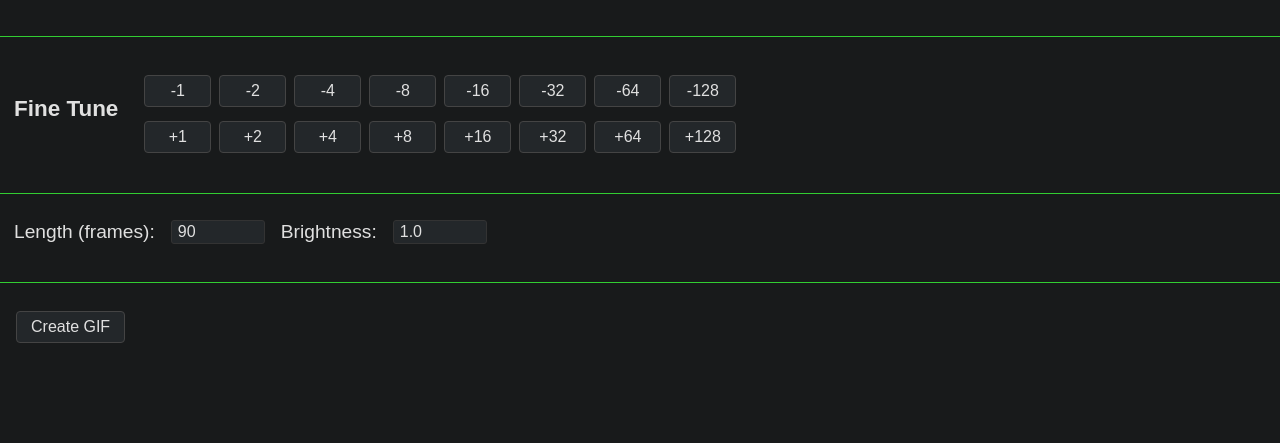
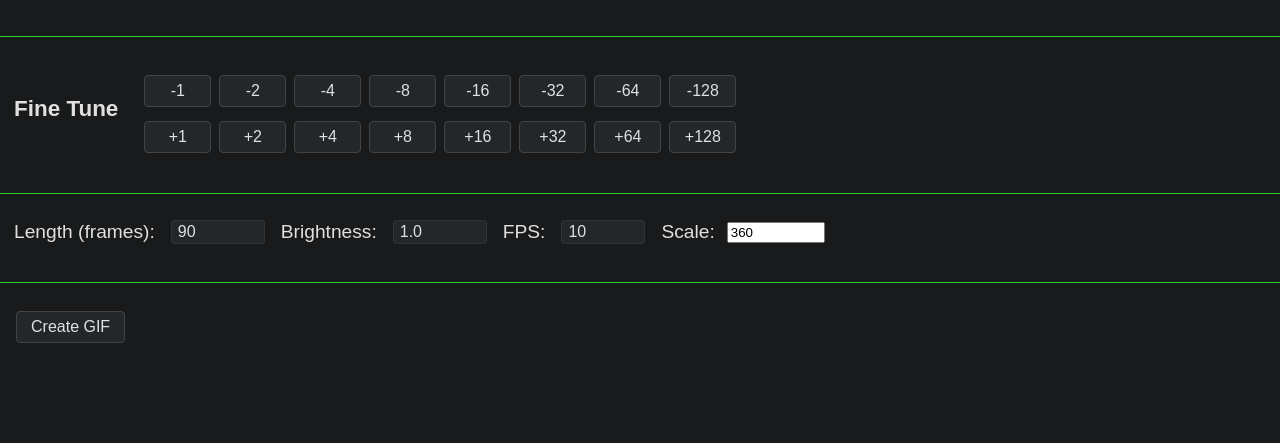
Before and after one commit to michaeldini/giftool2, a Flask app: page / in a window 1280 px wide; the page is wider, and only the part inside the window is pictured. Shown: the part 268-711 px from the top of that part. Run offline with Flask 3, Linux system fonts and the light colour scheme.

Commit message:
Add FPS and scale input fields to GIF creation; update createGif function to handle new parameters

```diff
--- a/src/giftool2/app.py
+++ b/src/giftool2/app.py
@@ -95,26 +95,26 @@ def create_gif():
     start = int(request.args.get('start', 0))
     length = int(request.args.get('length', 90))
     brightness = float(request.args.get('brightness', 1.0))
+    fps = float(request.args.get('fps', 10))  # Default to 10 if not provided
+    scale = request.args.get('scale', '360:-1')  # Default to 360px wide, keep aspect
     cap = cv2.VideoCapture(video_path)
     if not cap.isOpened():
         abort(404, 'Video not found')
-    fps = cap.get(cv2.CAP_PROP_FPS)
+    video_fps = cap.get(cv2.CAP_PROP_FPS)
     frame_count = int(cap.get(cv2.CAP_PROP_FRAME_COUNT))
     cap.release()
-    if fps <= 0:
+    if video_fps <= 0:
         abort(500, 'Invalid FPS')
     if start < 0 or start >= frame_count:
         abort(400, 'Invalid start frame')
     if length <= 0:
         abort(400, 'Invalid length')
-    start_time = start / fps
-    duration = length / fps
-    # gif_filename = f'gif_{start}.gif'
-    # Use a hash of the video path to avoid collisions
+    start_time = start / video_fps
+    duration = length / video_fps
     video_hash = hashlib.sha1(video_path.encode('utf-8')).hexdigest()[:10]
     gif_filename = f'{video_hash}_{start}.gif'
     gif_path = os.path.join(GIF_FOLDER, gif_filename)
-    vf_filters = 'fps=10,scale=360:-1:flags=lanczos'
+    vf_filters = f'fps={fps},scale={scale}:-1:flags=lanczos'
     if brightness != 1.0:
         vf_filters += f',eq=brightness={brightness - 1.0}'
     (
--- a/src/giftool2/templates/index.html
+++ b/src/giftool2/templates/index.html
@@ -75,6 +75,10 @@
             <input type="number" id="gifLength" value="90" min="1" step="1" />
             <span>Brightness:</span>
             <input type="number" id="brightnessInput" value="1.0" min="0.5" max="1.5" step="0.05" />
+            <span>FPS:</span>
+            <input type="number" id="fpsInput" value="10" min="1" max="30" step="1" style="width:70px;" />
+            <span>Scale:</span>
+            <input type="text" id="scaleInput" value="360" style="width:90px;" />
         </div>
         <span class="line-break"></span>
 
@@ -84,6 +88,27 @@
         </div>
     </div>
     <script src="/static/app.js"></script>
+    <script>
+        function createGif() {
+            const start = parseInt(document.getElementById('frameInput').value) || 0;
+            const length = parseInt(document.getElementById('gifLength').value) || 90;
+            const brightness = parseFloat(document.getElementById('brightnessInput').value) || 1.0;
+            const fps = parseFloat(document.getElementById('fpsInput').value) || 10;
+            const scale = document.getElementById('scaleInput').value || '360:-1';
+            const status = document.getElementById('gifStatus');
+            status.textContent = 'Creating...';
+            fetch(`/create_gif?start=${start}&length=${length}&brightness=${brightness}&fps=${fps}&scale=${encodeURIComponent(scale)}`, { method: 'POST' })
+                .then(r => r.json())
+                .then(data => {
+                    if (data.path) {
+                        status.innerHTML = `<a href="${data.path}" target="_blank">View GIF</a>`;
+                    } else {
+                        status.textContent = 'Error creating GIF.';
+                    }
+                })
+                .catch(() => status.textContent = 'Error creating GIF.');
+        }
+    </script>
 </body>
 
 </html>
```
